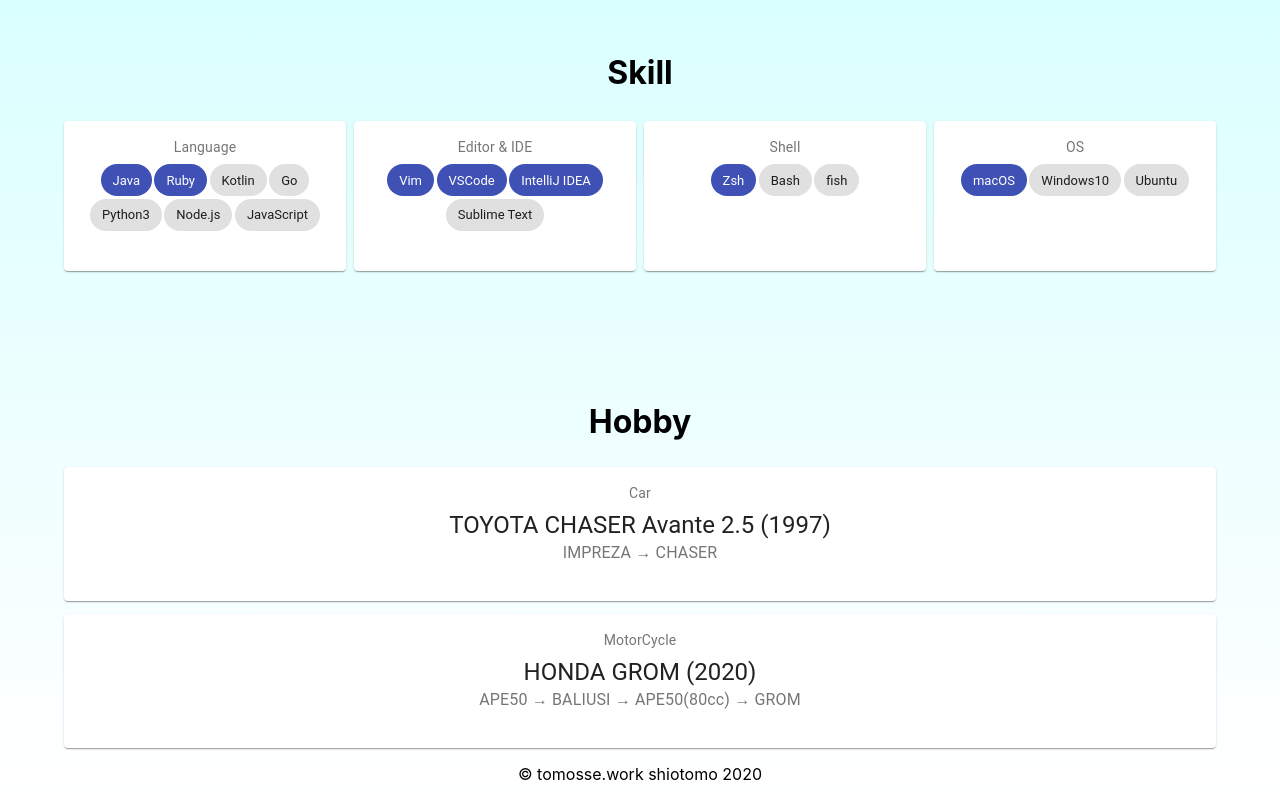
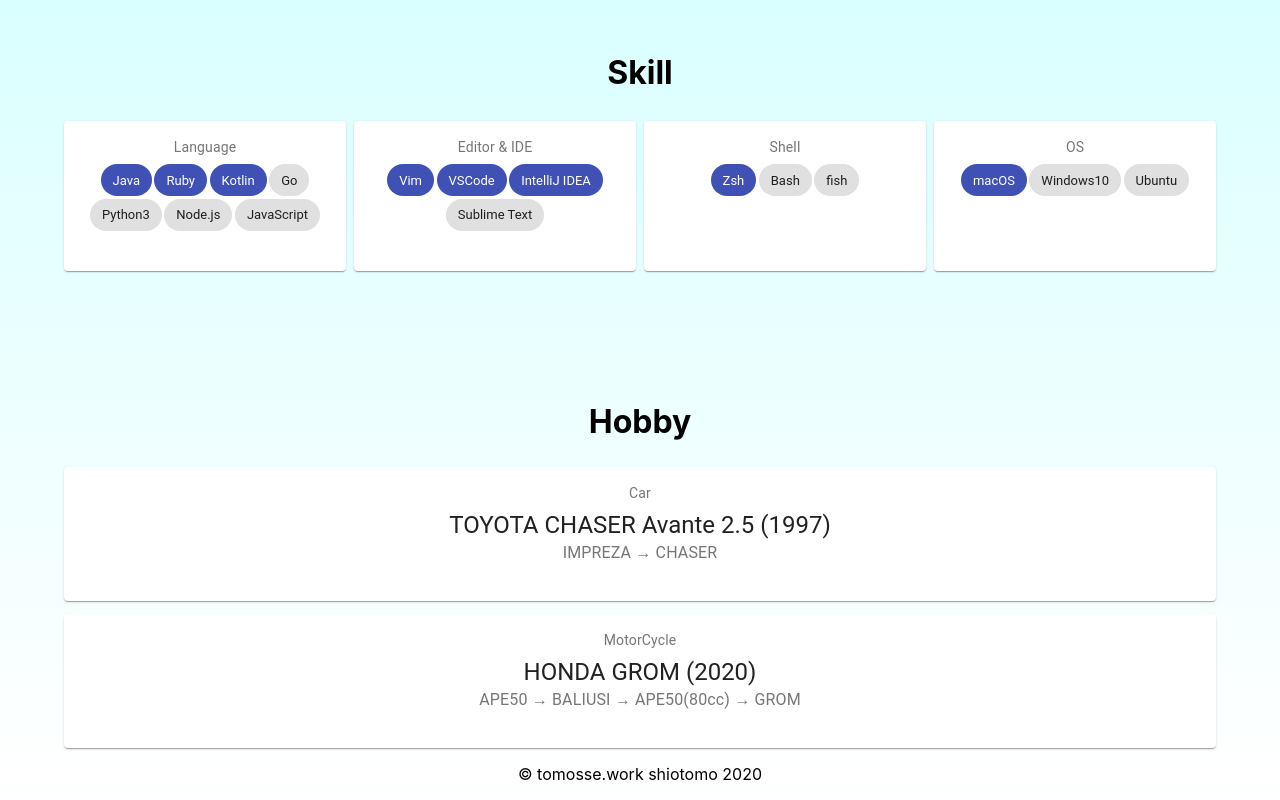
Before and after one commit to shiotomo/tomosse.work, a React (Create React App) app: page / in a window 1280 px wide. Shown: the part 999-1799 px from the top of the page. Built offline with nearby package versions, Linux system fonts and the light colour scheme.

Commit message:
スキルを更新した

```diff
--- a/src/components/Skill/Language.tsx
+++ b/src/components/Skill/Language.tsx
@@ -33,7 +33,7 @@
           </Typography>
           <Chip color="primary" className={classes.chip}label="Java" />
           <Chip color="primary" className={classes.chip}label="Ruby" />
-          <Chip color="default" className={classes.chip}label="Kotlin" />
+          <Chip color="primary" className={classes.chip}label="Kotlin" />
           <Chip color="default" className={classes.chip}label="Go" />
           <Chip color="default" className={classes.chip}label="Python3" />
           <Chip color="default" className={classes.chip}label="Node.js" />
```
